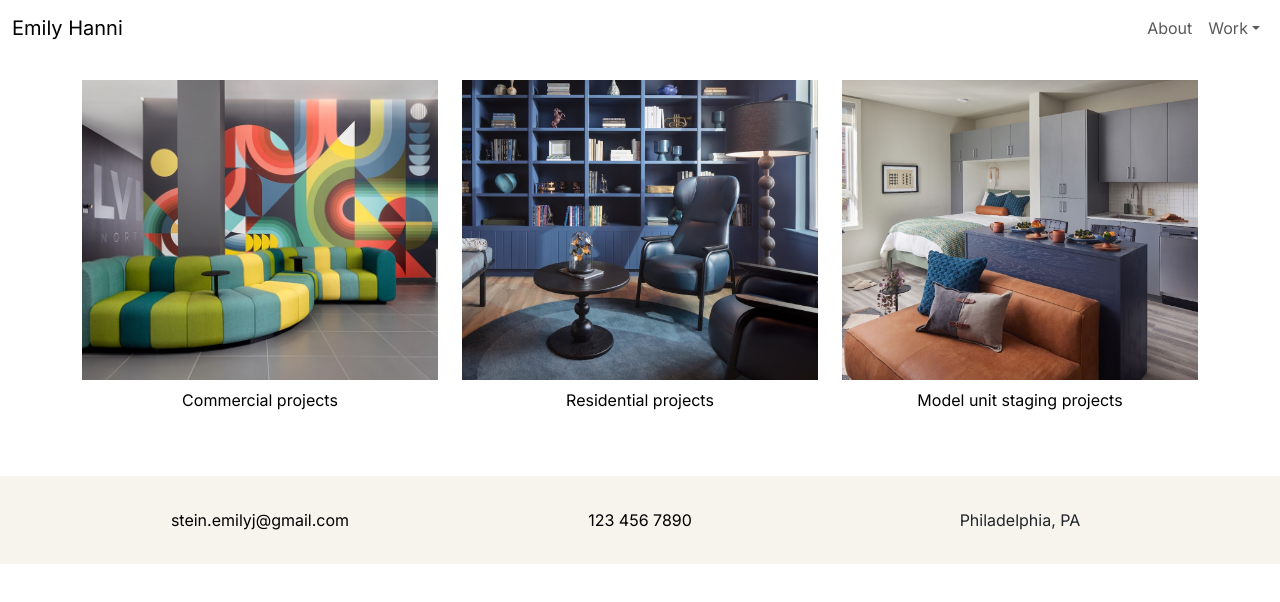
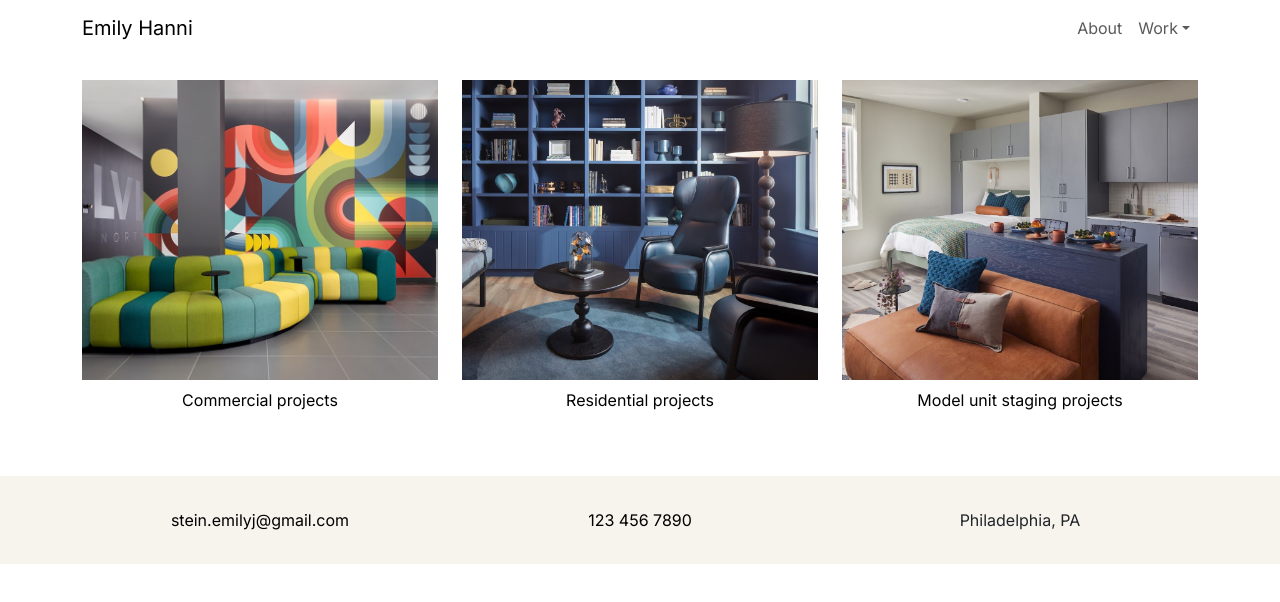
Before and after one commit to zackhanni/emily.works, a Next.js app: page / in a window 1280 px wide. Shown: the top 602 px of the page. Built offline with nearby package versions, Linux system fonts and the light colour scheme.

Commit message:
added container class

```diff
--- a/app/components/Nav.tsx
+++ b/app/components/Nav.tsx
@@ -1,6 +1,6 @@
 export default function Nav() {
   return (
-    <nav className="navbar navbar-expand-md">
+    <nav className="container navbar navbar-expand-md">
       <div className="container-fluid">
         <a className="navbar-brand" href="#">
           Emily Hanni
```
